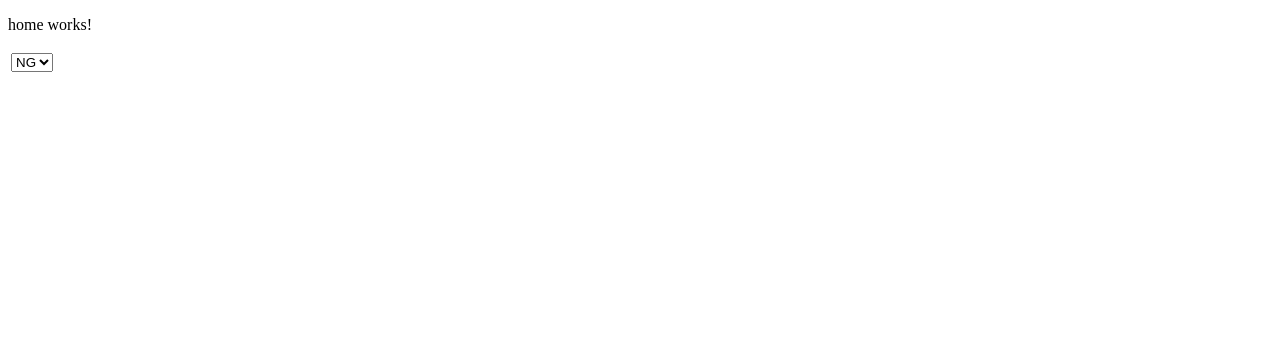
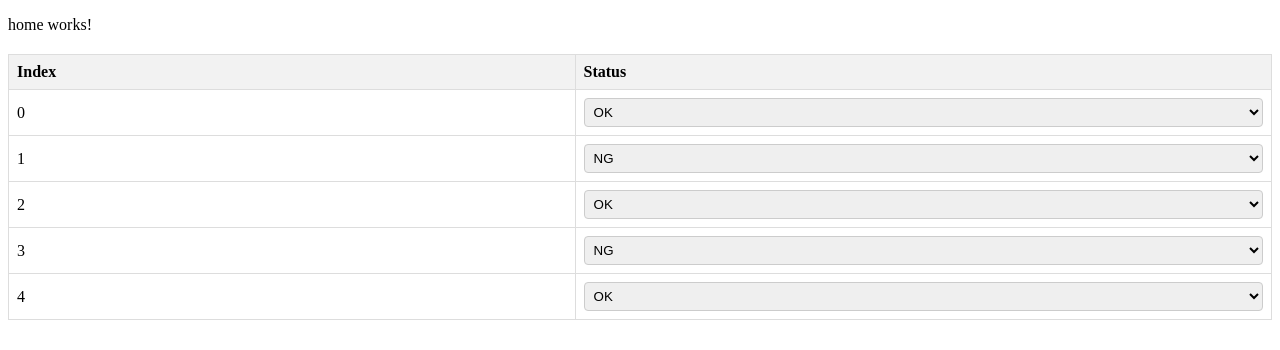
Before and after one commit to Mmy26/angular-sample-project, an Angular app: page /home in a window 1280 px wide. Shown: the top 350 px of the page. Built offline with nearby package versions, Linux system fonts and the light colour scheme.

Commit message:
フォームの色を動的に変更

```diff
--- a/src/app/components/home/home.component.html
+++ b/src/app/components/home/home.component.html
@@ -1,13 +1,22 @@
 <p>home works!</p>
 
 <table>
+  <thead>
     <tr>
-    <td>
-      <select name="status" [(ngModel)]="status">
+      <th>Index</th>
+      <th>Status</th>
+    </tr>
+  </thead>
+  <tbody>
+    <tr *ngFor="let item of items; let i = index">
+      <td>{{ i }}</td>
+      <td [class.changed]="isChanged(i)">
+        <select name="status-{{i}}" [(ngModel)]="statuses[i]">
           <option value="">--</option>
           <option value="OK">OK</option>
           <option value="NG">NG</option>
         </select>
       </td>
     </tr>
+  </tbody>
 </table>
--- a/src/app/components/home/home.component.scss
+++ b/src/app/components/home/home.component.scss
@@ -0,0 +1,30 @@
+table {
+  width: 100%;
+  border-collapse: collapse;
+  margin-top: 20px;
+}
+
+th, td {
+  border: 1px solid #ddd;
+  padding: 8px;
+  text-align: left;
+}
+
+th {
+  background-color: #f2f2f2;
+}
+
+.changed {
+  border: 2px solid black; /* 変更されたセルの外枠を太字にする */
+  background-color: rgb(255, 152, 152); /* 変更されたセルの背景色を変更 */
+
+  select {
+    color: red;
+  }
+}
+select {
+  width: 100%;
+  padding: 5px;
+  border: 1px solid #ccc;
+  border-radius: 4px;
+}
--- a/src/app/components/home/home.component.ts
+++ b/src/app/components/home/home.component.ts
@@ -7,11 +7,22 @@ import { Component, OnInit } from '@angular/core';
 })
 export class HomeComponent implements OnInit {
 
-  public status: string = 'NG';
+  public statuses: string[] = [];
+  public initialStatuses: string[] = [];
+  public items: any[] = Array(5).fill(0); // 5つのフォームを作成するためのダミー配列
 
   constructor() { }
 
   ngOnInit(): void {
+    // 初期値を設定
+    this.items.forEach((_, index) => {
+      const initialValue = index % 2 === 0 ? 'OK' : 'NG'; // 例として初期値を交互に設定
+      this.statuses.push(initialValue);
+      this.initialStatuses.push(initialValue);
+    });
   }
 
+  isChanged(index: number): boolean {
+    return this.statuses[index] !== this.initialStatuses[index];
+  }
 }
```
Lines whose indentation alone changed are shown as unchanged.
